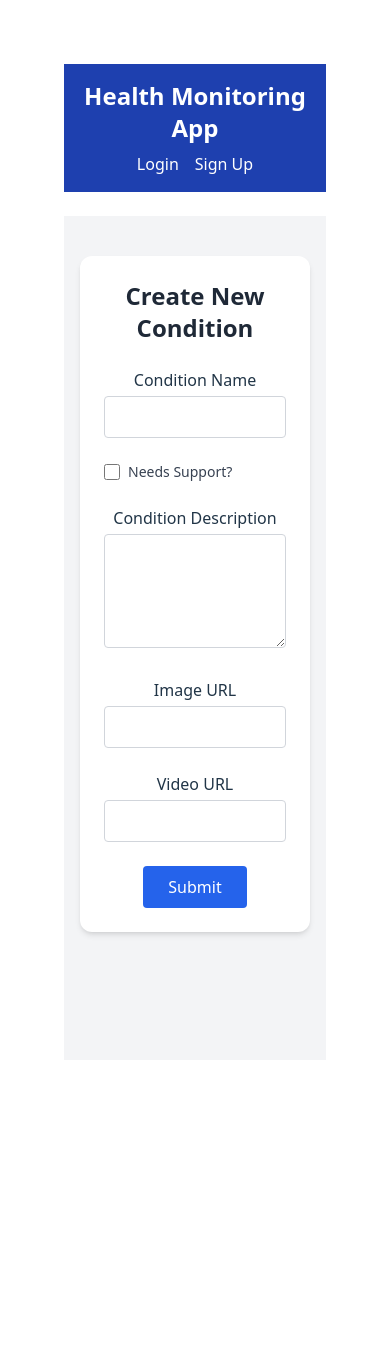
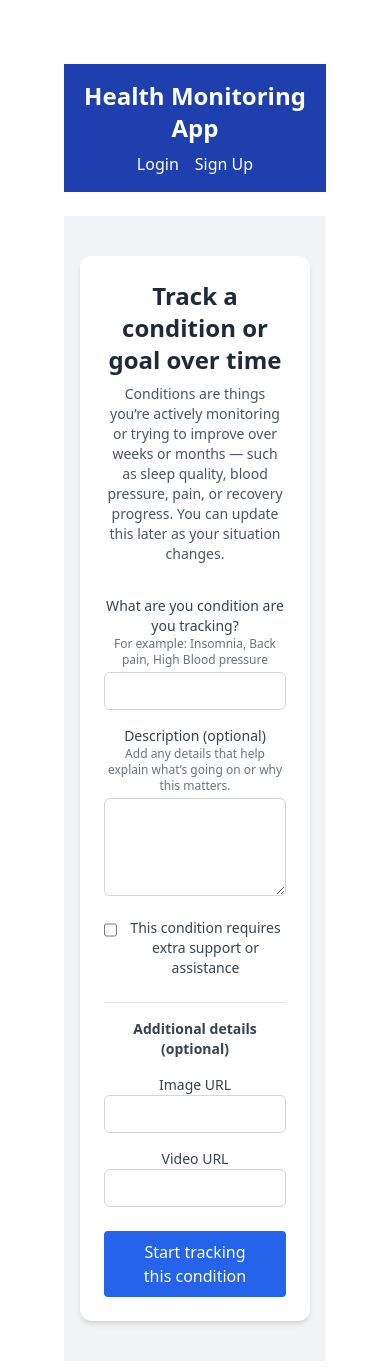
Before and after one commit to antoniorestivo/post_stroke_health_monitoring_vue_app, a Vue app: page /conditions/new in a window 390 px wide. Shown: the top 1368 px of the page. Before the commit the page ends 1124 px from the top, so only its background shows below. Built offline with nearby package versions, Linux system fonts and the light colour scheme.

Commit message:
Add updates to conditions and treatments pages

```diff
--- a/src/views/ConditionsNew.vue
+++ b/src/views/ConditionsNew.vue
@@ -1,67 +1,109 @@
 <template>
   <section class="min-h-screen bg-gray-100 py-10 px-4">
-    <div class="max-w-4xl mx-auto bg-white shadow-md rounded-xl p-6 space-y-6">
-      <h3 class="text-2xl font-bold text-gray-800">Create New Condition</h3>
+    <div class="max-w-4xl mx-auto bg-white shadow-md rounded-xl p-6 space-y-8">
 
+      <!-- Header -->
+      <div class="space-y-2">
+        <h1 class="text-2xl font-semibold text-gray-800">
+          Track a condition or goal over time
+        </h1>
+        <p class="text-sm text-gray-600 max-w-2xl">
+          Conditions are things you’re actively monitoring or trying to improve over weeks or months —
+          such as sleep quality, blood pressure, pain, or recovery progress.
+          You can update this later as your situation changes.
+        </p>
+      </div>
+
+      <!-- Errors -->
       <ul v-if="errors.length" class="text-red-600 text-sm list-disc pl-5">
         <li v-for="(error, i) in errors" :key="i">{{ error }}</li>
       </ul>
 
       <form @submit.prevent="createCondition" class="space-y-6">
+
+        <!-- Core info -->
+        <div class="space-y-4">
           <div>
-          <label class="block font-medium mb-1">Condition Name</label>
+            <label class="block text-sm font-medium text-gray-700">
+              What are you condition are you tracking?
+            </label>
+            <p class="text-xs text-gray-500 mb-1">
+              For example: Insomnia, Back pain, High Blood pressure
+            </p>
             <input
                 v-model="form.name"
                 type="text"
-            class="w-full border border-gray-300 rounded px-3 py-2"
+                class="w-full rounded-md border border-gray-300 px-3 py-2 text-sm
+                     focus:outline-none focus:ring-2 focus:ring-blue-500 focus:border-blue-500"
             />
           </div>
 
-        <div class="flex items-center gap-2">
+          <div>
+            <label class="block text-sm font-medium text-gray-700">
+              Description (optional)
+            </label>
+            <p class="text-xs text-gray-500 mb-1">
+              Add any details that help explain what’s going on or why this matters.
+            </p>
+            <textarea
+                v-model="form.description"
+                rows="4"
+                class="w-full rounded-md border border-gray-300 px-3 py-2 text-sm
+                     focus:outline-none focus:ring-2 focus:ring-blue-500 focus:border-blue-500"
+            ></textarea>
+          </div>
+
+          <div class="flex items-start gap-2">
             <input
                 v-model="form.support"
                 type="checkbox"
                 id="support"
-            class="w-4 h-4 text-blue-600 border-gray-300 rounded"
+                class="mt-1 w-4 h-4 text-blue-600 border-gray-300 rounded"
             />
-          <label for="support" class="text-sm font-medium text-gray-700">
-            Needs Support?
+            <label for="support" class="text-sm text-gray-700">
+              This condition requires extra support or assistance
             </label>
           </div>
+        </div>
+
+        <!-- Optional media -->
+        <div class="space-y-4 pt-4 border-t border-gray-200">
+          <h2 class="text-sm font-semibold text-gray-700">
+            Additional details (optional)
+          </h2>
 
           <div>
-          <label class="block font-medium mb-1">Condition Description</label>
-          <textarea
-            v-model="form.description"
-            rows="4"
-            class="w-full border border-gray-300 rounded px-3 py-2"
-          ></textarea>
-        </div>
-
-        <div>
-          <label class="block font-medium mb-1">Image URL</label>
+            <label class="block text-sm font-medium text-gray-700">
+              Image URL
+            </label>
             <input
                 v-model="form.image_url"
                 type="text"
-            class="w-full border border-gray-300 rounded px-3 py-2"
+                class="w-full rounded-md border border-gray-300 px-3 py-2 text-sm
+                     focus:outline-none focus:ring-2 focus:ring-blue-500 focus:border-blue-500"
             />
           </div>
 
           <div>
-          <label class="block font-medium mb-1">Video URL</label>
+            <label class="block text-sm font-medium text-gray-700">
+              Video URL
+            </label>
             <input
                 v-model="form.video_url"
                 type="text"
-            class="w-full border border-gray-300 rounded px-3 py-2"
+                class="w-full rounded-md border border-gray-300 px-3 py-2 text-sm
+                     focus:outline-none focus:ring-2 focus:ring-blue-500 focus:border-blue-500"
             />
           </div>
+        </div>
 
+        <!-- Submit -->
         <div>
           <button
               type="submit"
               class="bg-blue-600 text-white px-6 py-2 rounded hover:bg-blue-700 transition"
           >
-            Submit
+            Start tracking this condition
           </button>
         </div>
       </form>
--- a/src/views/ConditionsShow.vue
+++ b/src/views/ConditionsShow.vue
@@ -1,17 +1,55 @@
 <template>
   <section class="min-h-screen bg-gray-100 py-10 px-4">
-    <div class="max-w-3xl mx-auto bg-white shadow-md rounded-xl p-6 space-y-6">
-      <h2 class="text-2xl font-bold text-gray-800">
-        {{ condition.name }} — recorded {{ relativeDate(condition.created_at) }}
+    <div class="max-w-3xl mx-auto bg-white shadow-md rounded-xl p-6 space-y-8">
+
+      <!-- Header -->
+      <div class="space-y-1">
+        <h1 class="text-2xl font-semibold text-gray-800">
+          {{ condition.name }}
+        </h1>
+        <p class="text-sm text-gray-500">
+          Added {{ relativeDate(condition.created_at) }}
+        </p>
+      </div>
+
+      <!-- Description -->
+      <div v-if="condition.description" class="text-gray-700 text-sm">
+        {{ condition.description }}
+      </div>
+
+      <!-- Status -->
+      <div class="bg-gray-50 rounded-lg p-4 text-sm space-y-1">
+        <p class="text-gray-700">
+          <strong>Support status:</strong>
+          {{ condition.support ? "Requires extra support" : "Self-managed" }}
+        </p>
+        <p class="text-xs text-gray-500">
+          This indicates whether this condition affects daily functioning or requires help from others.
+        </p>
+      </div>
+
+      <!-- Primary actions -->
+      <div class="flex flex-wrap gap-4 pt-2">
+        <router-link
+            :to="`/conditions/${condition.id}/treatments`"
+            class="bg-blue-600 text-white px-5 py-2 rounded hover:bg-blue-700 transition"
+        >
+          View treatments & progress
+        </router-link>
+
+        <router-link
+            :to="`/conditions/${condition.id}/edit`"
+            class="text-blue-600 hover:underline text-sm self-center"
+        >
+          Edit condition details
+        </router-link>
+      </div>
+
+      <!-- Optional media -->
+      <div v-if="condition.image_url || condition.video_url" class="pt-4 border-t space-y-4">
+        <h2 class="text-sm font-semibold text-gray-700">
+          Additional details
         </h2>
-
-      <p class="text-lg text-gray-700">
-        {{
-          condition.support
-            ? "This condition needs outside support."
-            : "This condition does not currently need outside support."
-        }}
-      </p>
 
         <div v-if="condition.image_url">
           <img
@@ -21,41 +59,31 @@
           />
         </div>
 
-      <div v-if="condition.video_url">
-        <h4 class="text-md font-semibold text-gray-800 mt-4">Video URL</h4>
-        <p class="text-sm text-blue-600 break-all">{{ condition.video_url }}</p>
+        <div v-if="condition.video_url" class="text-sm">
+          <p class="text-gray-700 font-medium">Video reference</p>
+          <a
+              :href="condition.video_url"
+              target="_blank"
+              class="text-blue-600 hover:underline break-all"
+          >
+            {{ condition.video_url }}
+          </a>
+        </div>
       </div>
 
-      <div class="pt-6 space-x-4 text-sm">
+      <!-- Footer actions -->
+      <div class="pt-6 border-t space-y-4">
+        <div class="text-sm space-x-4">
           <router-link to="/conditions" class="text-blue-600 hover:underline">
             Back to all conditions
           </router-link>
-
-        |
-
-        <router-link
-          :to="`/conditions/${condition.id}/edit`"
-          class="text-blue-600 hover:underline"
-        >
-          Update Condition
-        </router-link>
-
-        |
-
-        <router-link
-          :to="`/conditions/${condition.id}/treatments`"
-          class="text-blue-600 hover:underline"
-        >
-          Treatments for Condition
-        </router-link>
         </div>
 
-      <div class="pt-4">
         <button
             @click="destroyCondition"
-          class="bg-red-600 text-white px-6 py-2 rounded hover:bg-red-700 transition"
+            class="text-sm text-red-600 hover:underline"
         >
-          Delete
+          Delete this condition
         </button>
       </div>
     </div>
--- a/src/views/ConditionsUpdate.vue
+++ b/src/views/ConditionsUpdate.vue
@@ -1,68 +1,116 @@
 <template>
   <section class="min-h-screen bg-gray-100 py-10 px-4">
-    <div class="max-w-4xl mx-auto bg-white shadow-md rounded-xl p-6 space-y-6">
-      <h3 class="text-2xl font-bold text-gray-800">Update Condition</h3>
+    <div class="max-w-4xl mx-auto bg-white shadow-md rounded-xl p-6 space-y-8">
 
+      <!-- Header -->
+      <div class="space-y-2">
+        <h1 class="text-2xl font-semibold text-gray-800">
+          Update this condition
+        </h1>
+        <p class="text-sm text-gray-600 max-w-2xl">
+          You can update this condition as your situation changes.
+          These changes will apply going forward.
+        </p>
+      </div>
+
+      <!-- Errors -->
       <ul v-if="errors.length" class="text-red-600 text-sm list-disc pl-5">
         <li v-for="(error, i) in errors" :key="i">{{ error }}</li>
       </ul>
 
       <form @submit.prevent="updateCondition" class="space-y-6">
+
+        <!-- Core info -->
+        <div class="space-y-4">
           <div>
-          <label class="block font-medium mb-1">Condition Name</label>
+            <label class="block text-sm font-medium text-gray-700">
+              What are you tracking?
+            </label>
+            <p class="text-xs text-gray-500 mb-1">
+              For example: Sleep quality, Back pain, Blood pressure
+            </p>
             <input
                 v-model="condition.name"
                 type="text"
-            class="w-full border border-gray-300 rounded px-3 py-2"
+                class="w-full rounded-md border border-gray-300 px-3 py-2 text-sm
+                     focus:outline-none focus:ring-2 focus:ring-blue-500 focus:border-blue-500"
             />
           </div>
 
-        <div class="flex items-center gap-2">
+          <div>
+            <label class="block text-sm font-medium text-gray-700">
+              Description (optional)
+            </label>
+            <p class="text-xs text-gray-500 mb-1">
+              Update any details that help explain what’s going on or why this matters.
+            </p>
+            <textarea
+                v-model="condition.description"
+                rows="4"
+                class="w-full rounded-md border border-gray-300 px-3 py-2 text-sm
+                     focus:outline-none focus:ring-2 focus:ring-blue-500 focus:border-blue-500"
+            ></textarea>
+          </div>
+
+          <div class="flex items-start gap-2">
             <input
                 v-model="condition.support"
                 type="checkbox"
                 id="support"
-            class="w-4 h-4 text-blue-600 border-gray-300 rounded"
+                class="mt-1 w-4 h-4 text-blue-600 border-gray-300 rounded"
             />
-          <label for="support" class="text-sm font-medium text-gray-700">
-            Needs Support?
+            <label for="support" class="text-sm text-gray-700">
+              This condition requires extra support or assistance
             </label>
           </div>
+        </div>
+
+        <!-- Optional media -->
+        <div class="space-y-4 pt-4 border-t border-gray-200">
+          <h2 class="text-sm font-semibold text-gray-700">
+            Additional details (optional)
+          </h2>
 
           <div>
-          <label class="block font-medium mb-1">Condition Description</label>
-          <textarea
-            v-model="condition.description"
-            rows="4"
-            class="w-full border border-gray-300 rounded px-3 py-2"
-          ></textarea>
-        </div>
-
-        <div>
-          <label class="block font-medium mb-1">Image URL</label>
+            <label class="block text-sm font-medium text-gray-700">
+              Image URL
+            </label>
             <input
                 v-model="condition.image_url"
                 type="text"
-            class="w-full border border-gray-300 rounded px-3 py-2"
+                class="w-full rounded-md border border-gray-300 px-3 py-2 text-sm
+                     focus:outline-none focus:ring-2 focus:ring-blue-500 focus:border-blue-500"
             />
           </div>
 
           <div>
-          <label class="block font-medium mb-1">Video URL</label>
+            <label class="block text-sm font-medium text-gray-700">
+              Video URL
+            </label>
             <input
                 v-model="condition.video_url"
                 type="text"
-            class="w-full border border-gray-300 rounded px-3 py-2"
+                class="w-full rounded-md border border-gray-300 px-3 py-2 text-sm
+                     focus:outline-none focus:ring-2 focus:ring-blue-500 focus:border-blue-500"
             />
           </div>
+        </div>
 
-        <div>
+        <!-- Actions -->
+        <div class="flex items-center gap-4 pt-4">
           <button
               type="submit"
               class="bg-blue-600 text-white px-6 py-2 rounded hover:bg-blue-700 transition"
           >
-            Update
+            Save changes
           </button>
+
+          <router-link
+              :to="`/conditions/${condition.id}`"
+              class="text-sm text-gray-600 hover:underline"
+          >
+            Cancel
+          </router-link>
         </div>
       </form>
     </div>
--- a/src/views/TreatmentsAll.vue
+++ b/src/views/TreatmentsAll.vue
@@ -1,55 +1,95 @@
 <template>
-  <section class="min-h-screen bg-gray-100 py-10 px-4">
+  <section>
     <div class="max-w-6xl mx-auto space-y-10">
-      <h1 class="text-center text-3xl font-bold text-gray-800">
-        Conditions and Treatments
-      </h1>
 
+      <!-- Header -->
+      <div class="space-y-2">
+        <h1 class="text-2xl font-semibold text-gray-800">
+          Treatments across your conditions
+        </h1>
+        <p class="text-sm text-gray-600 max-w-2xl">
+          Review all treatments you’ve tried or are trying, grouped by the conditions they were meant to address.
+        </p>
+      </div>
+
+      <!-- Condition groups -->
       <div
-        v-for="(condition, index) in conditionTreatments"
-        :key="condition.id"
-        class="space-y-6"
+          v-for="condition in conditionTreatments"
+          :key="condition.id"
+          class="space-y-4"
       >
-        <!-- Condition Card -->
-        <div class="border border-black rounded-md p-4 bg-white shadow">
-          <h3 class="text-lg font-semibold text-gray-800">Condition</h3>
-          <p class="text-md text-gray-700 font-semibold">
+        <!-- Condition header -->
+        <div class="rounded-lg border border-gray-200 bg-white p-4 shadow-sm space-y-1">
+          <h2 class="text-lg font-semibold text-gray-800">
             {{ condition.name }}
+          </h2>
+          <p class="text-sm text-gray-600">
+            {{ condition.description }}
           </p>
-          <p class="text-sm text-gray-600">{{ condition.description }}</p>
         </div>
 
-        <!-- Treatments Grid -->
-        <div class="grid grid-cols-1 sm:grid-cols-2 lg:grid-cols-3 gap-6">
-          <div
-            v-for="(treatment, tIndex) in condition.treatments"
-            :key="treatment.id"
-            class="bg-white rounded-lg shadow p-4 space-y-2"
-          >
-            <p class="text-sm text-gray-500">
-              Created {{ relativeDate(treatment.created_at) }}
-            </p>
+        <!-- Treatments -->
+        <div v-if="condition.treatments.length > 0">
+          <div class="grid grid-cols-1 sm:grid-cols-2 lg:grid-cols-3 gap-4">
+            <div
+                v-for="(treatment, tIndex) in condition.treatments"
+                :key="treatment.id"
+                class="rounded-lg border border-gray-200 bg-white p-4 shadow-sm space-y-2"
+            >
+              <p class="text-xs text-gray-500">
+                Started {{ relativeDate(treatment.created_at) }}
+              </p>
 
-            <h6 class="text-md font-semibold text-gray-800">
-              Treatment #{{ tIndex + 1 }}
-            </h6>
+              <p class="text-sm font-medium text-gray-700">
+                Treatment attempt #{{ tIndex + 1 }}
+              </p>
 
-            <p class="text-sm text-gray-700">{{ treatment.description }}</p>
+              <p class="text-sm text-gray-600 line-clamp-3">
+                {{ treatment.description }}
+              </p>
 
+              <router-link
+                  :to="`/conditions/${condition.id}/treatments/${treatment.id}`"
+                  class="text-blue-600 hover:underline text-sm"
+              >
+                View details →
+              </router-link>
+            </div>
+          </div>
+
+          <!-- Add another treatment -->
+          <div class="pt-4">
             <router-link
-              :to="`/conditions/${condition.id}/treatments/${treatment.id}`"
-              class="text-blue-600 hover:underline text-sm"
+                :to="`/conditions/${condition.id}/treatments/new`"
+                class="inline-block text-sm text-blue-600 hover:underline"
             >
-              More Info →
+              + Add another treatment
             </router-link>
           </div>
         </div>
 
-        <!-- Divider between sections -->
-        <hr
-          v-if="index < conditionTreatments.length - 1"
-          class="border-t-2 border-black my-8"
-        />
+        <!-- Empty state: no treatments -->
+        <div
+            v-else
+            class="bg-gray-50 border border-dashed border-gray-300 rounded-lg p-6 text-center space-y-3"
+        >
+          <h3 class="text-sm font-semibold text-gray-700">
+            No treatments added yet
+          </h3>
+
+          <p class="text-sm text-gray-600 max-w-md mx-auto">
+            Treatments represent specific approaches you’ve tried to improve or manage this condition.
+            Add one to start tracking what you’ve done and how it worked.
+          </p>
+
+          <router-link
+              :to="`/conditions/${condition.id}/treatments/new`"
+              class="inline-block bg-blue-600 text-white px-5 py-2 rounded hover:bg-blue-700 transition"
+          >
+            Add your first treatment
+          </router-link>
+        </div>
+
       </div>
     </div>
   </section>
--- a/src/views/TreatmentsShow.vue
+++ b/src/views/TreatmentsShow.vue
@@ -1,49 +1,55 @@
 <template>
   <section class="min-h-screen bg-gray-100 py-10 px-4">
-    <div class="max-w-3xl mx-auto bg-white shadow-md rounded-xl p-6 space-y-6">
-      <h2 class="text-2xl font-bold text-gray-800">
-        Description: {{ treatment.description }}
-      </h2>
+    <div class="max-w-3xl mx-auto bg-white shadow-md rounded-xl p-6 space-y-8">
 
-      <p class="text-gray-600">
-        Treatment created or began {{ relativeDate(treatment.created_at) }}
+      <!-- Header -->
+      <div class="space-y-1">
+        <h1 class="text-2xl font-semibold text-gray-800">
+          Treatment attempt
+        </h1>
+        <p class="text-sm text-gray-500">
+          Started {{ relativeDate(treatment.created_at) }}
         </p>
+      </div>
 
-      <div class="space-x-4 text-sm pt-4">
+      <!-- Description -->
+      <div class="text-sm text-gray-700 leading-relaxed">
+        {{ treatment.description }}
+      </div>
+
+      <!-- Primary action -->
+      <div class="pt-2">
+        <router-link
+            :to="`/conditions/${route.params.id}/treatments/${treatment.id}/treatment_retrospects`"
+            class="inline-block bg-blue-600 text-white px-5 py-2 rounded hover:bg-blue-700 transition"
+        >
+          Reflect on how this worked
+        </router-link>
+      </div>
+
+      <!-- Secondary actions -->
+      <div class="pt-4 border-t border-gray-200 space-y-3">
+        <div class="text-sm space-x-4">
           <router-link
               :to="`/conditions/${route.params.id}/treatments`"
               class="text-blue-600 hover:underline"
           >
-          Back to all treatments
+            Back to treatments
           </router-link>
-
-        |
 
           <router-link
               :to="`/conditions/${route.params.id}/treatments/${treatment.id}/edit`"
               class="text-blue-600 hover:underline"
           >
-          Update treatment
-        </router-link>
-
-        |
-
-        <router-link
-          :to="
-            `/conditions/${route.params.id}/treatments/${treatment.id}/treatment_retrospects`
-          "
-          class="text-blue-600 hover:underline"
-        >
-          Evaluate Treatment
+            Edit treatment
           </router-link>
         </div>
 
-      <div class="pt-4">
         <button
             @click="destroyTreatment"
-          class="bg-red-600 text-white px-6 py-2 rounded hover:bg-red-700 transition"
+            class="text-sm text-red-600 hover:underline"
         >
-          Delete
+          Delete this treatment
         </button>
       </div>
     </div>
```
Lines whose indentation alone changed are shown as unchanged.
